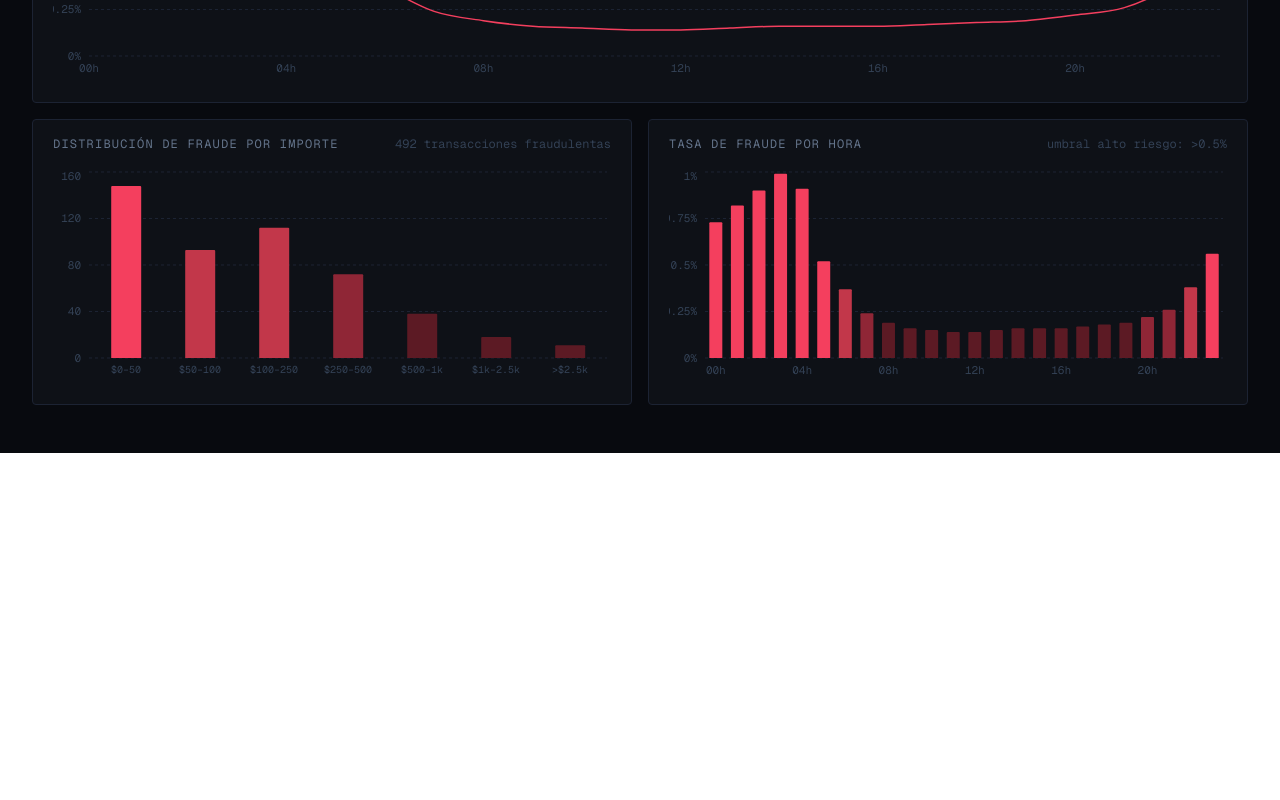
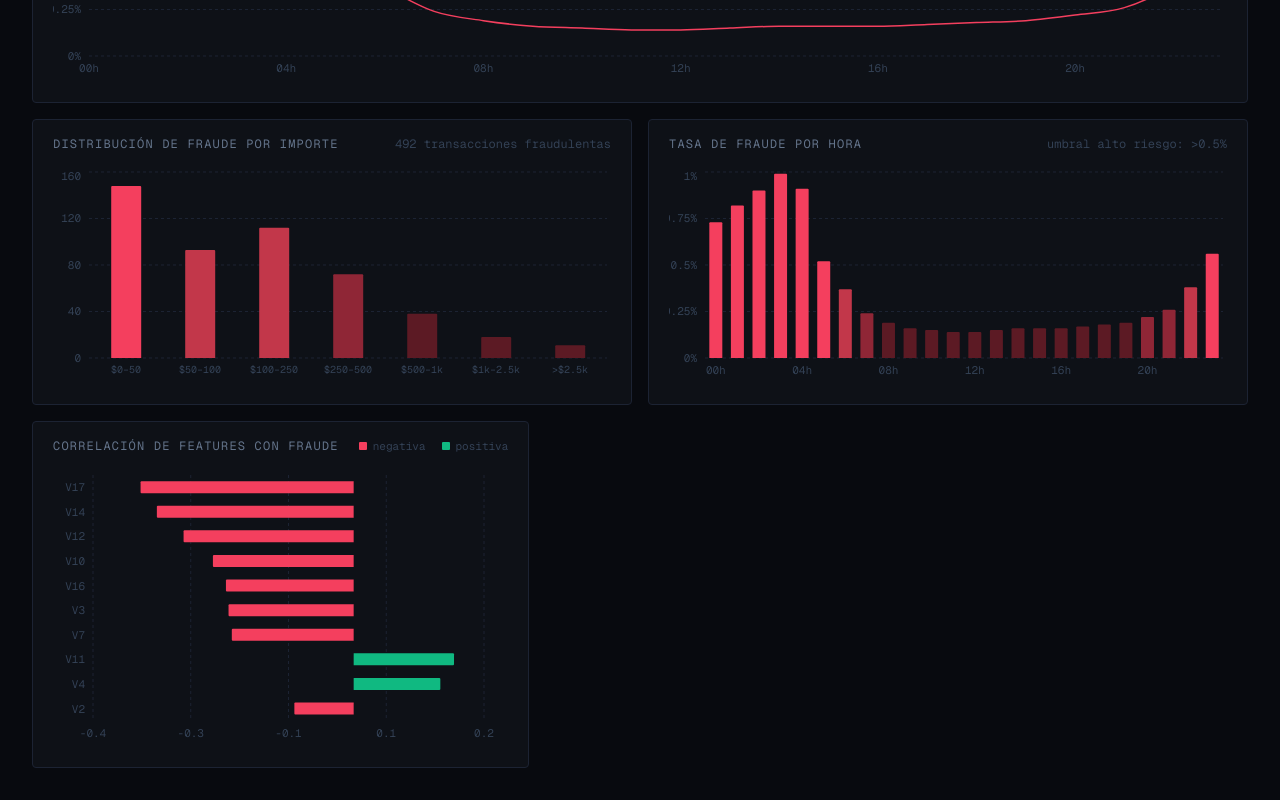
Before and after one commit to josegijon/fraudlens, a React (Vite) app in the folder frontend/: page / in a window 1280 px wide. Shown: the part 347-1147 px from the top of the page. Before the commit the page ends 800 px from the top, so only its background shows below. Built offline with nearby package versions, Linux system fonts and the light colour scheme.

Commit message:
feat: add FeatureCorrelation component to visualize feature correlations with fraud

```diff
--- a/frontend/src/App.tsx
+++ b/frontend/src/App.tsx
@@ -1,4 +1,5 @@
 import { AmountDistribution } from './components/AmountDistribution'
+import { FeatureCorrelation } from './components/FeatureCorrelation'
 import { FraudTimeline } from './components/FraudTimeline'
 import { HourlyPattern } from './components/HourlyPattern'
 import { KPICard } from './components/KPICard'
@@ -46,6 +47,9 @@ export default function App() {
                 <div className="col-span-6">
                     <HourlyPattern />
                 </div>
+                <div className="col-span-5">
+                    <FeatureCorrelation />
+                </div>
             </div>
         </div>
     )
--- /dev/null
+++ b/frontend/src/components/FeatureCorrelation.tsx
@@ -0,0 +1,142 @@
+import {
+    BarChart,
+    Bar,
+    XAxis,
+    YAxis,
+    CartesianGrid,
+    Tooltip,
+    ResponsiveContainer,
+    Cell,
+    ReferenceLine,
+} from 'recharts'
+
+type FeaturePoint = {
+    feature: string
+    correlation: number
+}
+
+// Correlaciones reales del dataset de Kaggle (Class vs V1–V28)
+// Ordenadas por valor absoluto descendente — las más predictivas primero
+const MOCK_DATA: FeaturePoint[] = [
+    { feature: 'V17', correlation: -0.327 },
+    { feature: 'V14', correlation: -0.302 },
+    { feature: 'V12', correlation: -0.261 },
+    { feature: 'V10', correlation: -0.216 },
+    { feature: 'V16', correlation: -0.196 },
+    { feature: 'V3', correlation: -0.192 },
+    { feature: 'V7', correlation: -0.187 },
+    { feature: 'V11', correlation: 0.154 },
+    { feature: 'V4', correlation: 0.133 },
+    { feature: 'V2', correlation: -0.091 },
+]
+
+const FRAUD_COLOR = 'var(--color-fraud)'
+const LEGIT_COLOR = 'var(--color-legit)'
+
+const getBarColor = (value: number) =>
+    value < 0 ? FRAUD_COLOR : LEGIT_COLOR
+
+const CustomTooltip = ({
+    active,
+    payload,
+    label,
+}: {
+    active?: boolean
+    payload?: { value: number }[]
+    label?: string
+}) => {
+    if (!active || !payload?.length) return null
+
+    const value = payload[0].value
+
+    return (
+        <div
+            style={{
+                background: 'var(--color-surface)',
+                border: '1px solid var(--color-border)',
+                borderRadius: '2px',
+                padding: '8px 12px',
+                fontFamily: 'GeistMono',
+                fontSize: '12px',
+            }}
+        >
+            <p style={{ color: 'var(--color-text-secondary)', marginBottom: 6 }}>
+                {label}
+            </p>
+            <p style={{ color: getBarColor(value), marginBottom: 4 }}>
+                correlación: {value > 0 ? '+' : ''}{value.toFixed(3)}
+            </p>
+        </div>
+    )
+}
+
+export function FeatureCorrelation() {
+    return (
+        <div className="bg-surface border border-border rounded-sm px-5 py-4">
+            {/* Header */}
+            <div className="flex items-center justify-between mb-4">
+                <span className="text-xs tracking-widest uppercase font-[GeistMono] text-text-secondary">
+                    Correlación de features con fraude
+                </span>
+                <div className="flex items-center gap-4">
+                    <span style={{ display: 'flex', alignItems: 'center', gap: 6, fontFamily: 'GeistMono', fontSize: 11, color: 'var(--color-text-muted)' }}>
+                        <span style={{ width: 8, height: 8, borderRadius: 1, background: FRAUD_COLOR, display: 'inline-block' }} />
+                        negativa
+                    </span>
+                    <span style={{ display: 'flex', alignItems: 'center', gap: 6, fontFamily: 'GeistMono', fontSize: 11, color: 'var(--color-text-muted)' }}>
+                        <span style={{ width: 8, height: 8, borderRadius: 1, background: LEGIT_COLOR, display: 'inline-block' }} />
+                        positiva
+                    </span>
+                </div>
+            </div>
+
+            {/* Chart */}
+            <div className="h-70">
+                <ResponsiveContainer width="100%" height="100%">
+                    <BarChart
+                        data={MOCK_DATA}
+                        layout="vertical"
+                        margin={{ top: 4, right: 24, left: 8, bottom: 0 }}
+                        barCategoryGap="25%"
+                    >
+                        <CartesianGrid
+                            strokeDasharray="3 3"
+                            stroke="var(--color-border)"
+                            horizontal={false}
+                        />
+                        <XAxis
+                            type="number"
+                            domain={[-0.4, 0.2]}
+                            tickFormatter={(v) => v.toFixed(1)}
+                            tick={{ fontFamily: 'GeistMono', fontSize: 11, fill: 'var(--color-text-muted)' }}
+                            tickLine={false}
+                            axisLine={false}
+                        />
+                        <YAxis
+                            type="category"
+                            dataKey="feature"
+                            tick={{ fontFamily: 'GeistMono', fontSize: 11, fill: 'var(--color-text-muted)' }}
+                            tickLine={false}
+                            axisLine={false}
+                            width={32}
+                        />
+                        <Tooltip
+                            content={<CustomTooltip />}
+                            cursor={{ fill: 'var(--color-border)', opacity: 0.4 }}
+                        />
+                        <ReferenceLine
+                            x={0}
+                            stroke="var(--color-border-hi)"
+                            strokeWidth={1}
+                        />
+                        <Bar dataKey="correlation" radius={[0, 1, 1, 0]}>
+                            {MOCK_DATA.map((entry) => (
+                                <Cell key={entry.feature} fill={getBarColor(entry.correlation)} />
+                            ))}
+                        </Bar>
+                    </BarChart>
+                </ResponsiveContainer>
+            </div>
+        </div>
+    )
+}
```
